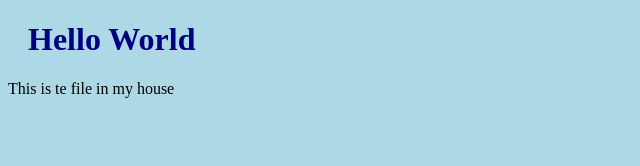
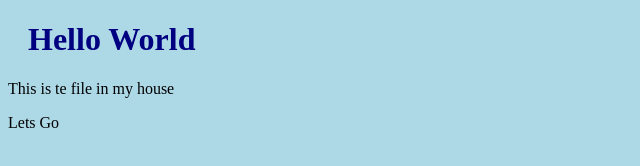
Before and after one commit to Meegod/Hello-world, a plain HTML site: page index.html in a window 1280 px wide. Shown: the full height of the page, 0-640 px from the left. Drawn offline with Linux system fonts and the light colour scheme.

Commit message:
Update  index.html with a new line

```diff
--- a/index.html
+++ b/index.html
@@ -9,5 +9,6 @@
 
 <h1>Hello World</h1>
 <p>This is te file in my house</p>
+<p>Lets Go</p>
 </body>
 </html>
```
